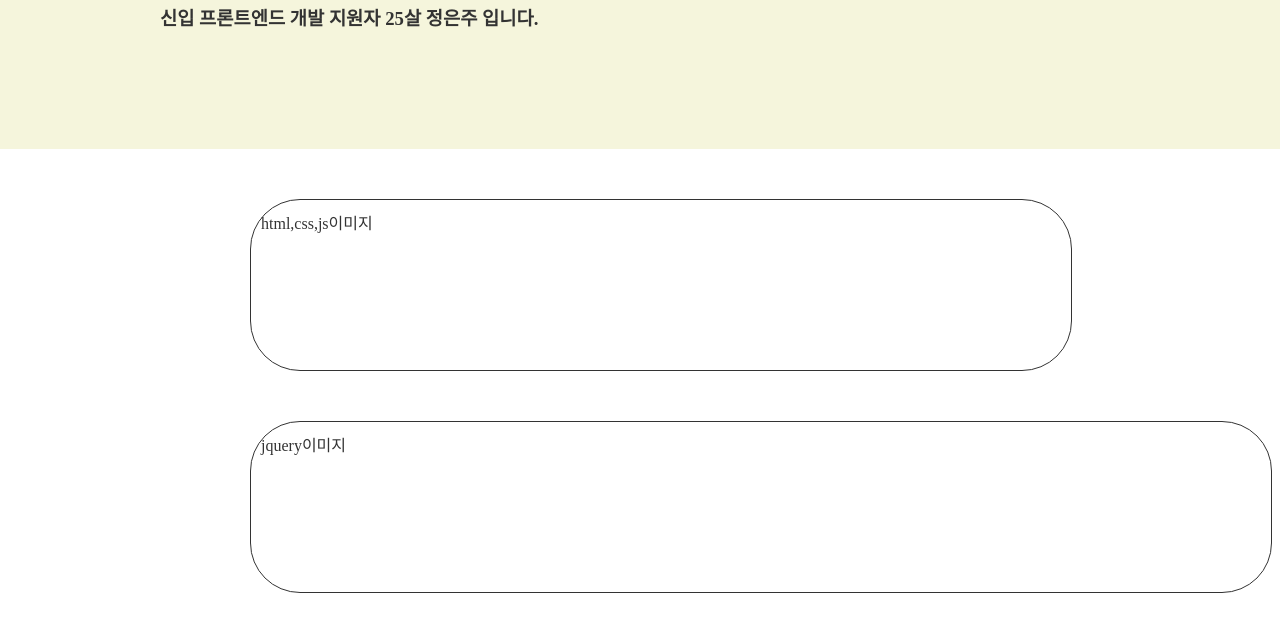
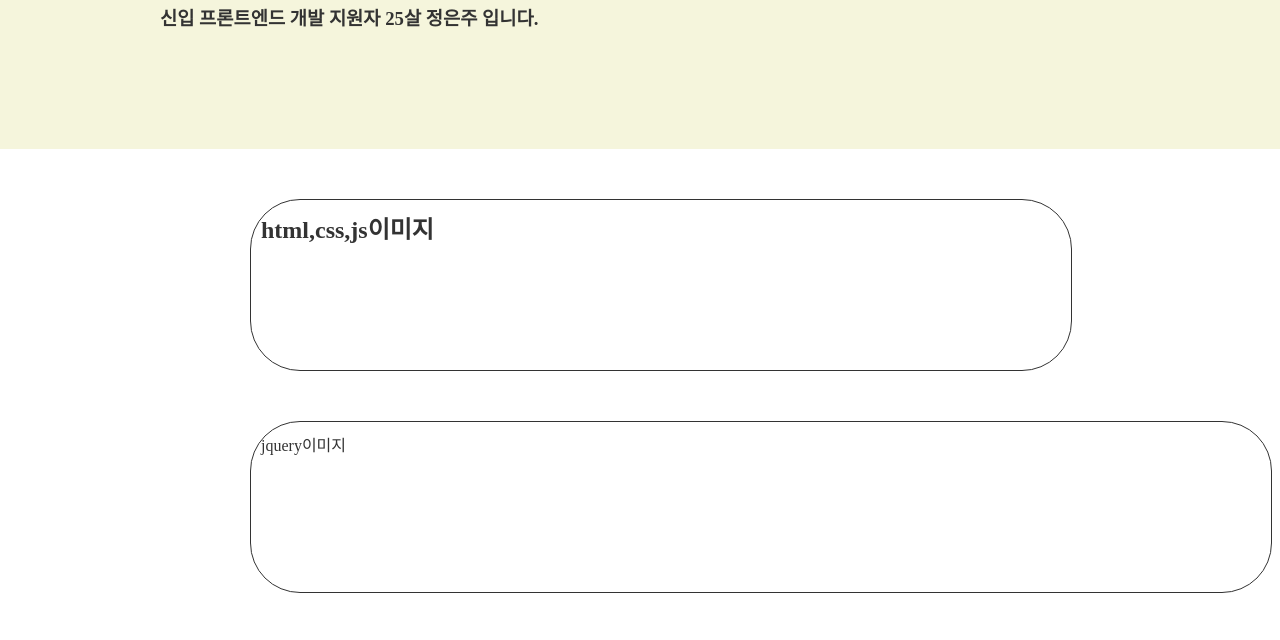
Before and after one commit to wjddmswn55/portfolio1, a plain HTML site: page index.html in a window 1280 px wide. Shown: the part 131-771 px from the top of the page. Drawn offline with Linux system fonts and the light colour scheme.

Commit message:
Add files via upload

```diff
--- a/index.html
+++ b/index.html
@@ -39,7 +39,7 @@
 <!------------------------ skill ------------------------->
      <section id = 'skill'>
         <section id = 'skill_in'>
-          <div id ='effect_a'>html,css,js이미지</div>
+          <div id ='effect_a'><h2 id='slide'>html,css,js이미지</h2></div>
           <div id ='effect_b'>jquery이미지</div>
           <div id ='effect_c'>react이미지</div>
         </section>
```
